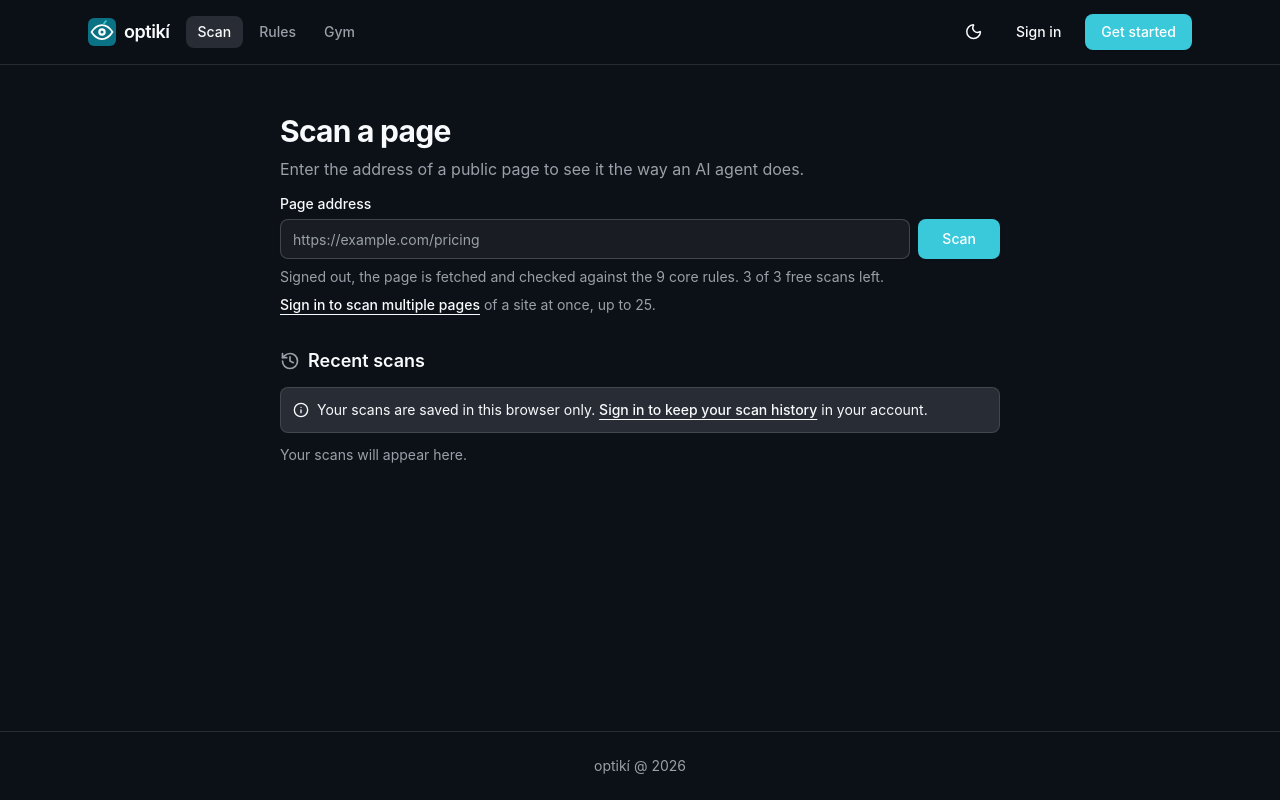
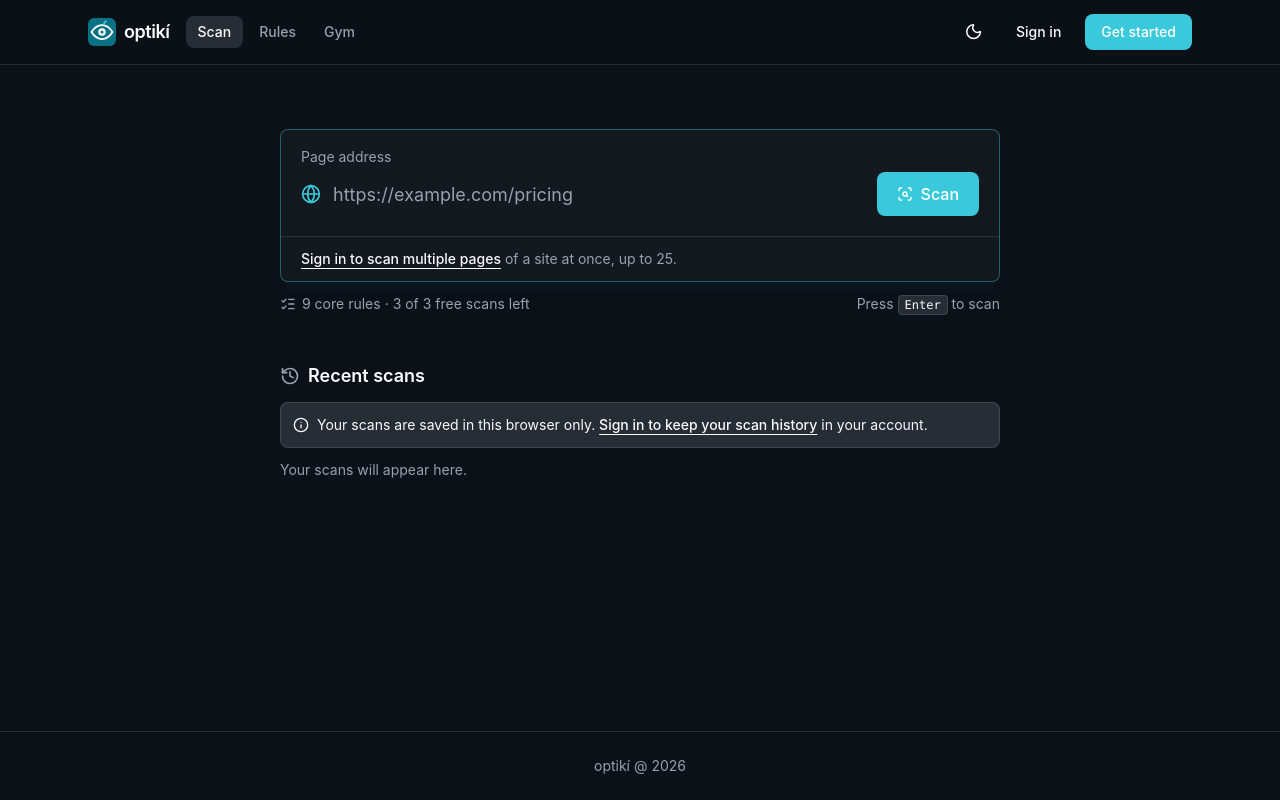
Before and after one commit to Tibz-Dankan/optiki, a React (Vite) app in the folder client/: page /scan in a window 1280 px wide. Built offline with nearby package versions, Linux system fonts and the light colour scheme; no server answers.

Commit message:
feat: improve the UI on the scan details page

```diff
--- a/client/src/modules/scan/pages/scan.tsx
+++ b/client/src/modules/scan/pages/scan.tsx
@@ -10,7 +10,7 @@ export const Scan: React.FC = () => {
 
   return (
     <HomeLayout>
-      <div className='mx-auto grid max-w-3xl grid-cols-[minmax(0,1fr)] gap-8 px-6 py-12'>
+      <div className='mx-auto grid max-w-3xl grid-cols-[minmax(0,1fr)] gap-12 px-6 py-12 md:py-16'>
         <ScanPanel isGuest />
 
         <section aria-labelledby='recent-scans' className='grid gap-3'>
--- a/client/src/modules/scan/pages/user-scan.tsx
+++ b/client/src/modules/scan/pages/user-scan.tsx
@@ -18,7 +18,7 @@ export const UserScan: React.FC = () => {
       </Header>
 
       <Main>
-        <div className='mx-auto grid max-w-3xl grid-cols-[minmax(0,1fr)] gap-8 py-6'>
+        <div className='mx-auto grid max-w-3xl grid-cols-[minmax(0,1fr)] gap-12 py-6 md:py-16'>
           <ScanPanel isGuest={false} />
           <RecentScans />
         </div>
--- a/client/src/modules/scan/ui/scan-owner-actions.tsx
+++ b/client/src/modules/scan/ui/scan-owner-actions.tsx
@@ -1,5 +1,12 @@
 import { useState } from 'react'
-import { EllipsisVertical, Link2, Lock, Trash2, Users } from 'lucide-react'
+import {
+  Ellipsis,
+  EllipsisVertical,
+  Link2,
+  Lock,
+  Trash2,
+  Users,
+} from 'lucide-react'
 import type { TScanSummary } from '@typings/scan'
 import { Button } from '@shared/ui/button'
 import {
@@ -16,6 +23,7 @@ type ScanOwnerActionsProps = {
   scan: TScanSummary
   label?: string
   redirectTo?: string
+  variant?: 'outline' | 'ghost'
 }
 
 type TScanActionDialog = 'visibility' | 'copy-link' | 'delete'
@@ -24,8 +32,10 @@ export const ScanOwnerActions: React.FC<ScanOwnerActionsProps> = ({
   scan,
   label = 'Scan actions',
   redirectTo,
+  variant = 'outline',
 }) => {
   const [openDialog, setOpenDialog] = useState<TScanActionDialog | null>(null)
+  const TriggerIcon = variant === 'ghost' ? Ellipsis : EllipsisVertical
   const isPublic = scan.visibility === 'PUBLIC'
   const closeDialog = (isOpen: boolean) => !isOpen && setOpenDialog(null)
 
@@ -35,11 +45,11 @@ export const ScanOwnerActions: React.FC<ScanOwnerActionsProps> = ({
         <DropdownMenuTrigger asChild>
           <Button
             type='button'
-            variant='outline'
+            variant={variant}
             size='icon'
             className='size-8'
           >
-            <EllipsisVertical aria-hidden />
+            <TriggerIcon aria-hidden />
             <span className='sr-only'>{label}</span>
           </Button>
         </DropdownMenuTrigger>
--- a/client/src/modules/scan/ui/scan-panel.tsx
+++ b/client/src/modules/scan/ui/scan-panel.tsx
@@ -1,6 +1,7 @@
 import { useState } from 'react'
 import { Link, useNavigate } from 'react-router-dom'
 import { useMutation, useQueryClient } from '@tanstack/react-query'
+import { ListChecks } from 'lucide-react'
 import {
   guestScanLimit,
   multiplePageScanMaxPages,
@@ -15,6 +16,8 @@ import { scanAPI, scanKeys } from '@api/scan'
 import { useGuestScanStore } from '@stores/guest-scan'
 import { getAnonymousID } from '@utils/get-anonymous-id'
 import { toRecentScan } from '@utils/to-recent-scan'
+import { Checkbox } from '@shared/ui/checkbox'
+import { Label } from '@shared/ui/label'
 import { GuestScanLimitNotice } from '@modules/scan/ui/guest-scan-limit-notice'
 import { UrlScanForm } from '@modules/scan/ui/url-scan-form'
 
@@ -76,20 +79,9 @@ export const ScanPanel: React.FC<ScanPanelProps> = ({ isGuest }) => {
     !isLimitError &&
     ((isHttpError(error) && scanErrorMessages[error.error]) || error.message)
 
-  const hint = isGuest
-    ? `Signed out, the page is fetched and checked against the 9 core rules. ${scansLeft} of ${guestScanLimit} free scans left.`
-    : isMultiple
-      ? `Finds the pages this one links to on the same site and scans up to ${multiplePageScanMaxPages} of them in a real browser, with all 17 rules.`
-      : 'The page is loaded in a real browser, so all 17 rules run and a screenshot is saved.'
-
   return (
-    <div className='grid gap-4'>
-      <div>
-        <h1 className='text-3xl font-bold tracking-tight'>Scan a page</h1>
-        <p className='mt-2 text-muted-foreground'>
-          Enter the address of a public page to see it the way an AI agent does.
-        </p>
-      </div>
+    <div className='grid gap-3'>
+      <h1 className='sr-only'>Scan a page</h1>
 
       {errorMessage && (
         <p
@@ -103,15 +95,9 @@ export const ScanPanel: React.FC<ScanPanelProps> = ({ isGuest }) => {
       {isAtLimit ? (
         <GuestScanLimitNotice />
       ) : (
-        <div className='grid gap-2'>
-          <UrlScanForm
-            isPending={isPending}
-            discoverPages={discoverPages}
-            onDiscoverPagesChange={isGuest ? undefined : changeDiscoverPages}
-            onScan={scan}
-          />
-          <p className='text-sm text-muted-foreground'>{hint}</p>
-          {isGuest && (
+        <>
+          <UrlScanForm isPending={isPending} onScan={scan}>
+            {isGuest ? (
               <p className='text-sm text-muted-foreground'>
                 <Link
                   to='/auth/signin?redirectTo=/u/scan'
@@ -121,8 +107,61 @@ export const ScanPanel: React.FC<ScanPanelProps> = ({ isGuest }) => {
                 </Link>{' '}
                 of a site at once, up to {multiplePageScanMaxPages}.
               </p>
+            ) : (
+              <div className='flex items-start gap-3'>
+                <Checkbox
+                  id='discover-pages'
+                  className='mt-0.5'
+                  checked={discoverPages}
+                  disabled={isPending}
+                  onCheckedChange={(checked) =>
+                    changeDiscoverPages(checked === true)
+                  }
+                  aria-describedby='discover-pages-hint'
+                />
+                <div className='grid gap-1'>
+                  <Label
+                    htmlFor='discover-pages'
+                    className='leading-snug font-normal'
+                  >
+                    Automatically discover other pages of the host and scan them
+                    too
+                  </Label>
+                  <p
+                    id='discover-pages-hint'
+                    className='text-xs text-muted-foreground'
+                  >
+                    Follows same-site links from this page, up to{' '}
+                    {multiplePageScanMaxPages} pages.
+                  </p>
+                </div>
+              </div>
             )}
+          </UrlScanForm>
+          <div className='flex flex-wrap items-center justify-between gap-x-4 gap-y-1 text-sm text-muted-foreground'>
+            <p className='flex items-center gap-1'>
+              <Link
+                to='/rules'
+                className='inline-flex items-center gap-1.5 underline-offset-4 hover:text-foreground hover:underline'
+              >
+                <ListChecks className='size-4' aria-hidden />
+                {isGuest ? '9 core rules' : 'All 17 rules'}
+              </Link>
+              {isGuest && (
+                <span>
+                  · {scansLeft} of {guestScanLimit} free scans left
+                </span>
+              )}
+            </p>
+            <p className='hidden sm:block'>
+              Press{' '}
+              <kbd className='rounded border bg-muted px-1.5 py-0.5 font-mono text-xs text-foreground'>
+                Enter
+              </kbd>{' '}
+              to scan
+            </p>
           </div>
+        </>
       )}
 
       {isPending && (
--- a/client/src/modules/scan/ui/url-scan-form.tsx
+++ b/client/src/modules/scan/ui/url-scan-form.tsx
@@ -1,11 +1,9 @@
 import { useFormik } from 'formik'
 import * as Yup from 'yup'
-import { Loader2 } from 'lucide-react'
+import { Globe, Loader2, ScanSearch } from 'lucide-react'
 import { Button } from '@shared/ui/button'
-import { Checkbox } from '@shared/ui/checkbox'
 import { FormField } from '@shared/ui/form-field'
 import { Input } from '@shared/ui/input'
-import { Label } from '@shared/ui/label'
 
 const urlScanSchema = Yup.object({
   url: Yup.string()
@@ -16,32 +14,41 @@ const urlScanSchema = Yup.object({
 
 type UrlScanFormProps = {
   isPending: boolean
-  discoverPages?: boolean
-  onDiscoverPagesChange?: (checked: boolean) => void
   onScan: (url: string) => void
+  children?: React.ReactNode
 }
 
 export const UrlScanForm: React.FC<UrlScanFormProps> = ({
   isPending,
-  discoverPages = false,
-  onDiscoverPagesChange,
   onScan,
+  children,
 }) => {
   const formik = useFormik({
     initialValues: { url: '' },
     validationSchema: urlScanSchema,
     onSubmit: (values) => onScan(values.url.trim()),
   })
+  const isInvalid = !!(formik.touched.url && formik.errors.url)
 
   return (
-    <form onSubmit={formik.handleSubmit} noValidate>
+    <form
+      onSubmit={formik.handleSubmit}
+      noValidate
+      className='overflow-hidden rounded-xl border border-primary/40 bg-card shadow-lg shadow-primary/5 transition-shadow focus-within:border-primary focus-within:ring-[3px] focus-within:ring-ring/30'
+    >
       <FormField
         name='url'
-        label='Page address'
+        label={
+          <span className='font-normal text-muted-foreground'>
+            Page address
+          </span>
+        }
         error={formik.errors.url}
         touched={formik.touched.url}
+        className='p-4 sm:p-5'
       >
-        <div className='flex gap-2'>
+        <div className='flex items-center gap-3'>
+          <Globe className='size-5 shrink-0 text-primary' aria-hidden />
           <Input
             id='url'
             name='url'
@@ -49,36 +56,31 @@ export const UrlScanForm: React.FC<UrlScanFormProps> = ({
             inputMode='url'
             autoComplete='url'
             placeholder='https://example.com/pricing'
-            className='h-10 flex-1'
+            className='h-11 flex-1 border-0 bg-transparent px-0 text-base shadow-none focus-visible:ring-0 aria-invalid:ring-0 sm:text-lg md:text-lg dark:bg-transparent'
             value={formik.values.url}
             onChange={formik.handleChange}
             onBlur={formik.handleBlur}
-            aria-invalid={!!(formik.touched.url && formik.errors.url)}
+            aria-invalid={isInvalid}
+            aria-describedby={isInvalid ? 'url-error' : undefined}
           />
           <Button
             type='submit'
             size='lg'
-            className='shrink-0'
+            className='h-11 shrink-0 text-base has-[>svg]:px-5'
             disabled={isPending}
           >
+            {isPending ? (
+              <Loader2 className='animate-spin' aria-hidden />
+            ) : (
+              <ScanSearch aria-hidden />
+            )}
             Scan
-            {isPending && <Loader2 className='animate-spin' />}
           </Button>
         </div>
       </FormField>
-      {onDiscoverPagesChange && (
-        <div className='mt-3 flex items-center gap-2'>
-          <Checkbox
-            id='discover-pages'
-            checked={discoverPages}
-            disabled={isPending}
-            onCheckedChange={(checked) =>
-              onDiscoverPagesChange(checked === true)
-            }
-          />
-          <Label htmlFor='discover-pages' className='font-normal'>
-            Automatically discover other pages of the host and scan them too
-          </Label>
+      {children && (
+        <div className='border-t border-border px-4 py-3 sm:px-5'>
+          {children}
         </div>
       )}
     </form>
--- a/client/src/types/scan.ts
+++ b/client/src/types/scan.ts
@@ -127,6 +127,10 @@ export type TCreateScanInput = {
 export type TRecentScan = {
   id: string
   target: string
+  // Optional: guest scans saved in localStorage before these existed lack them.
+  title?: string
+  subtitle?: string
+  inputType?: TScanInputType
   overallScore: number | null
   createdAt: string
 }
--- /dev/null
+++ b/client/src/utils/get-score-tone.ts
@@ -0,0 +1,6 @@
+export function getScoreTone(score: number): string {
+  if (score >= 90) return 'text-success'
+  if (score >= 70) return 'text-info'
+  if (score >= 50) return 'text-warning'
+  return 'text-destructive'
+}
--- a/client/src/utils/to-recent-scan.ts
+++ b/client/src/utils/to-recent-scan.ts
@@ -1,10 +1,24 @@
+import { inputTypeLabels } from '@constants/scan'
 import type { TRecentScan, TScanSummary } from '@typings/scan'
 import { describeScanTarget } from '@utils/describe-scan-target'
 
 export function toRecentScan(scan: TScanSummary): TRecentScan {
+  const { url, gymPageID, pageTitle } = scan.target
+  const subtitle =
+    scan.inputType === 'URL' && url
+      ? url.replace(/^https?:\/\//i, '').replace(/\/$/, '')
+      : inputTypeLabels[scan.inputType]
+  const title =
+    scan.title ||
+    (scan.inputType === 'GYM' && gymPageID ? `Gym: ${gymPageID}` : pageTitle) ||
+    subtitle
+
   return {
     id: scan.id,
     target: describeScanTarget(scan),
+    title,
+    subtitle: title === subtitle ? undefined : subtitle,
+    inputType: scan.inputType,
     overallScore: scan.scores.overall,
     createdAt: scan.createdAt,
   }
```
Also changed, not shown: client/src/modules/scan/ui/recent-scan-list.tsx (+50 -13 lines), client/src/modules/scan/ui/recent-scans.tsx (+12 -9 lines), client/src/modules/scan/ui/score-summary.tsx (+3 -9 lines), client/mockup/u-scan.png (added), 1 other file (tests, documents, lock files or other folders). Lines whose indentation alone changed are shown as unchanged.
